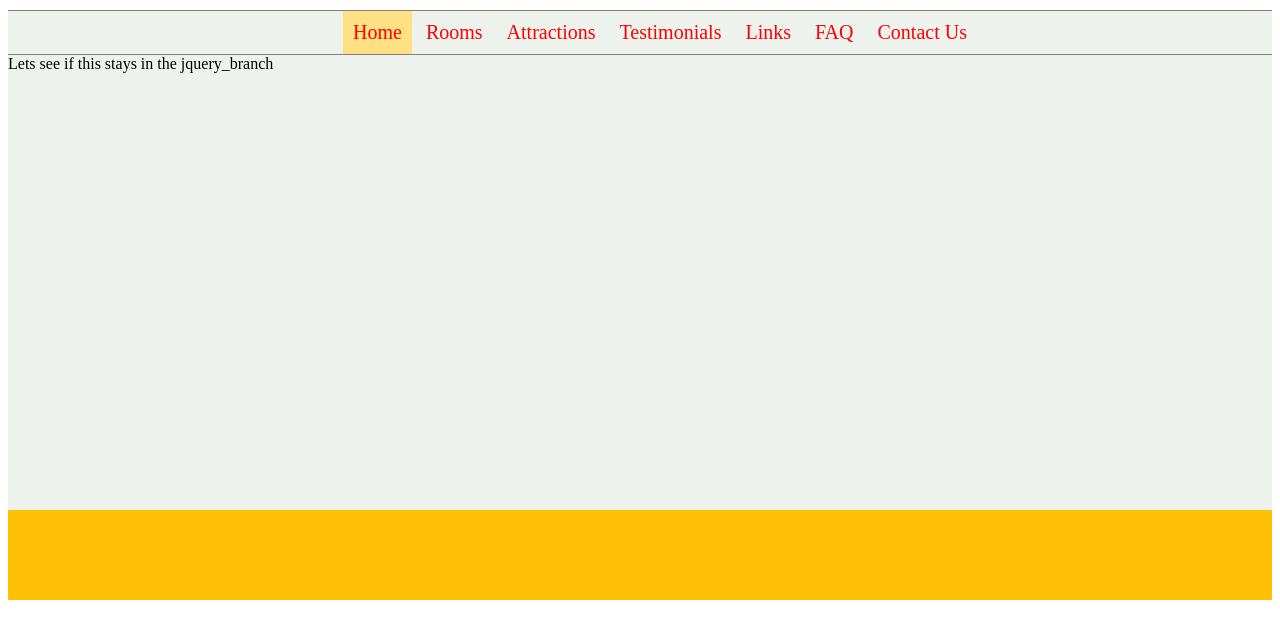
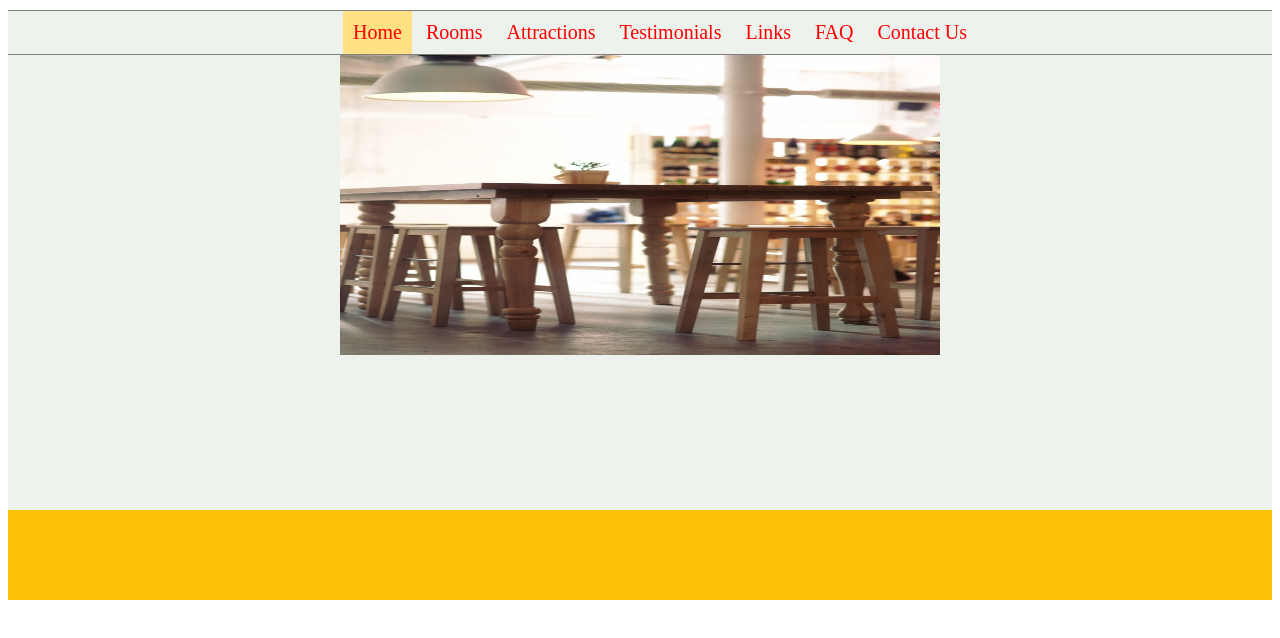
Before and after one commit to lavabyrd/College-CA-JqueryUI, a plain HTML site: page index.html in a window 1280 px wide. Drawn offline with nearby package versions, Linux system fonts and the light colour scheme.

Commit message:
updated to use jquery and jqueryui, added header images on rotation on index.html

```diff
--- a/css/stylesheet.css
+++ b/css/stylesheet.css
@@ -56,3 +56,11 @@
     display: inline-block;
     padding: 10px;
 }
+#second {
+    text-align: center;
+}
+
+#front_image {
+    width: 600px;
+    height: 300px;
+}
--- a/index.html
+++ b/index.html
@@ -2,7 +2,10 @@
 <html>
   <head>
     <meta charset="utf-8">
-    <script type="text/javascript" src="script.js"></script>
+
+    <script src="https://code.jquery.com/jquery-3.2.1.js"   integrity="sha256-DZAnKJ/6XZ9si04Hgrsxu/8s717jcIzLy3oi35EouyE="   crossorigin="anonymous"></script>
+    <script   src="https://code.jquery.com/ui/1.12.1/jquery-ui.js"   integrity="sha256-T0Vest3yCU7pafRw9r+settMBX6JkKN06dqBnpQ8d30="   crossorigin="anonymous"></script>
+    <script src="script.js"></script>
     <link rel="stylesheet" type="text/css" href="css/stylesheet.css">
     <title>Galway BandB</title>
   </head>
@@ -20,8 +23,7 @@
           </ul>
       </div>
       <div id="second">
-
-          Lets see if this stays in the jquery_branch
+          <img src="images/hotel_room.jpg" id="front_image" />
       </div>
       <div id="third">
       </div>
--- a/script.js
+++ b/script.js
@@ -0,0 +1,26 @@
+var some_images = new Array ('images/hotel_room.jpg', 'images/kitchen_chairs.jpg', 'images/kitchen_food.jpg');
+var index = 1;
+
+function rotateImage() {
+  $('#front_image').fadeOut('slow', function()
+  {
+    $(this).attr('src', some_images[index]);
+
+    $(this).fadeIn('slow', function()
+    {
+      if (index == some_images.length-1)
+      {
+        index = 0;
+      }
+      else
+      {
+        index++;
+      }
+    });
+  });
+}
+
+$(document).ready(function()
+{
+  setInterval (rotateImage, 3000);
+});
```
Also changed, not shown: images/hotel_room.jpg (added), images/kitchen_chairs.jpg (added), 1 other file.
